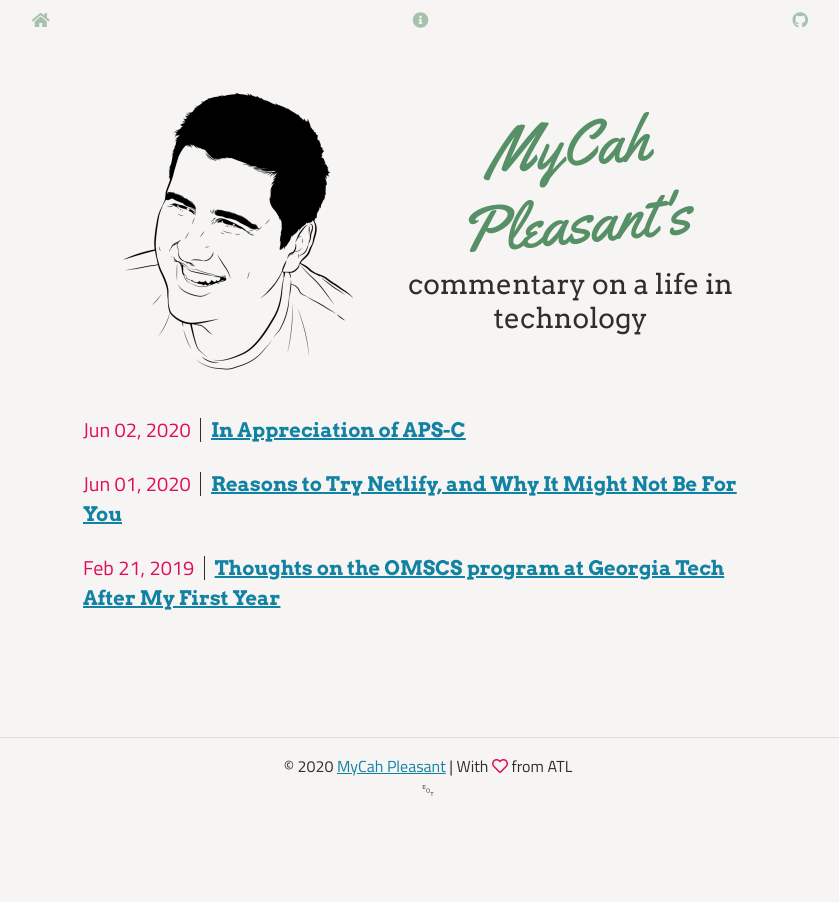
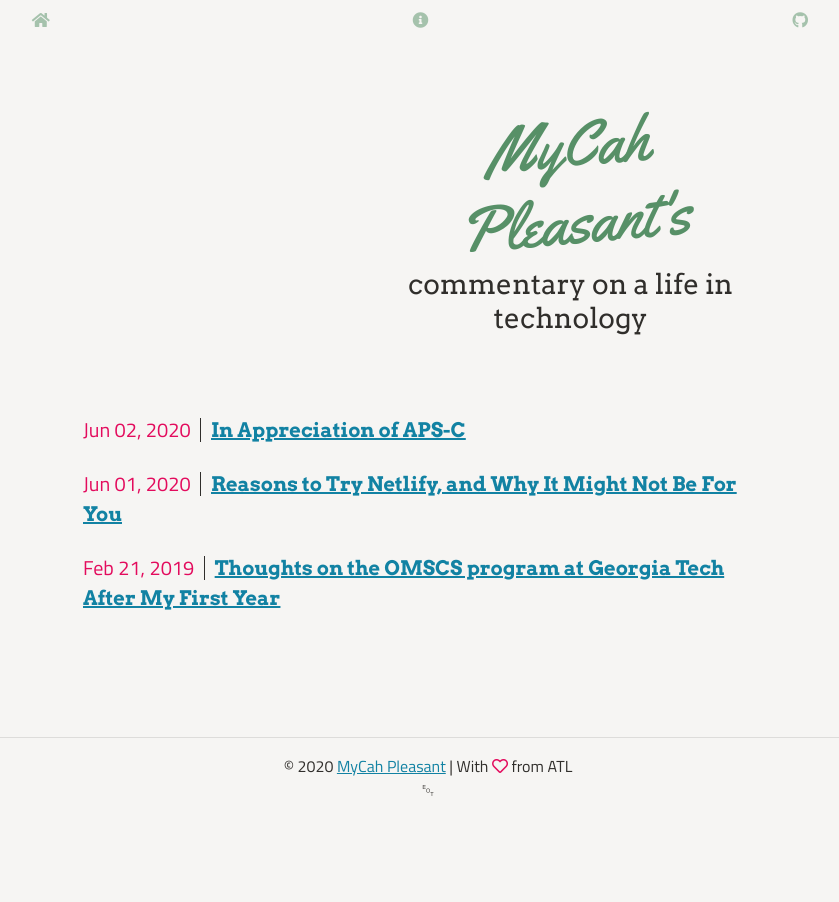
Before and after one commit to mycahp/mycahpleasant.com-jekyll, a Jekyll site: the page built from index.html, in a window 1280 px wide. Shown: the whole page, without its empty margins (212-1051 px from the left). Built offline with Jekyll 4.4.1, drawn with Linux system fonts in a browser that asks for light colours; nearby versions of some CDN libraries; the list of posts is cut into pages by our own code; comment, search, counter and statistics services are not loaded.

Commit message:
Sizing change for image

```diff
--- a/_includes/header.html
+++ b/_includes/header.html
@@ -4,7 +4,7 @@
         <div id="name" class="row">
             <div class="container">
                 <div class="row justify-content-center align-items-center">
-                    <div class="col-6 col-sm-3 text-sm-rig hidden-sm-down">
+                    <div class="col-6 col-sm-3 text-sm-rig d-none d-sm-none d-md-flex d-md-flex d-lg-flex d-xl-flex">
                         <img src="/img/mycah-small.png" alt="MyCah Pleasant" id="portrait" class="animated fadeIn">
                     </div>
                     <div class="col-12 col-sm-4 offset-sm-1 offset-md-0 text-center align-items-center" id="name">
```
